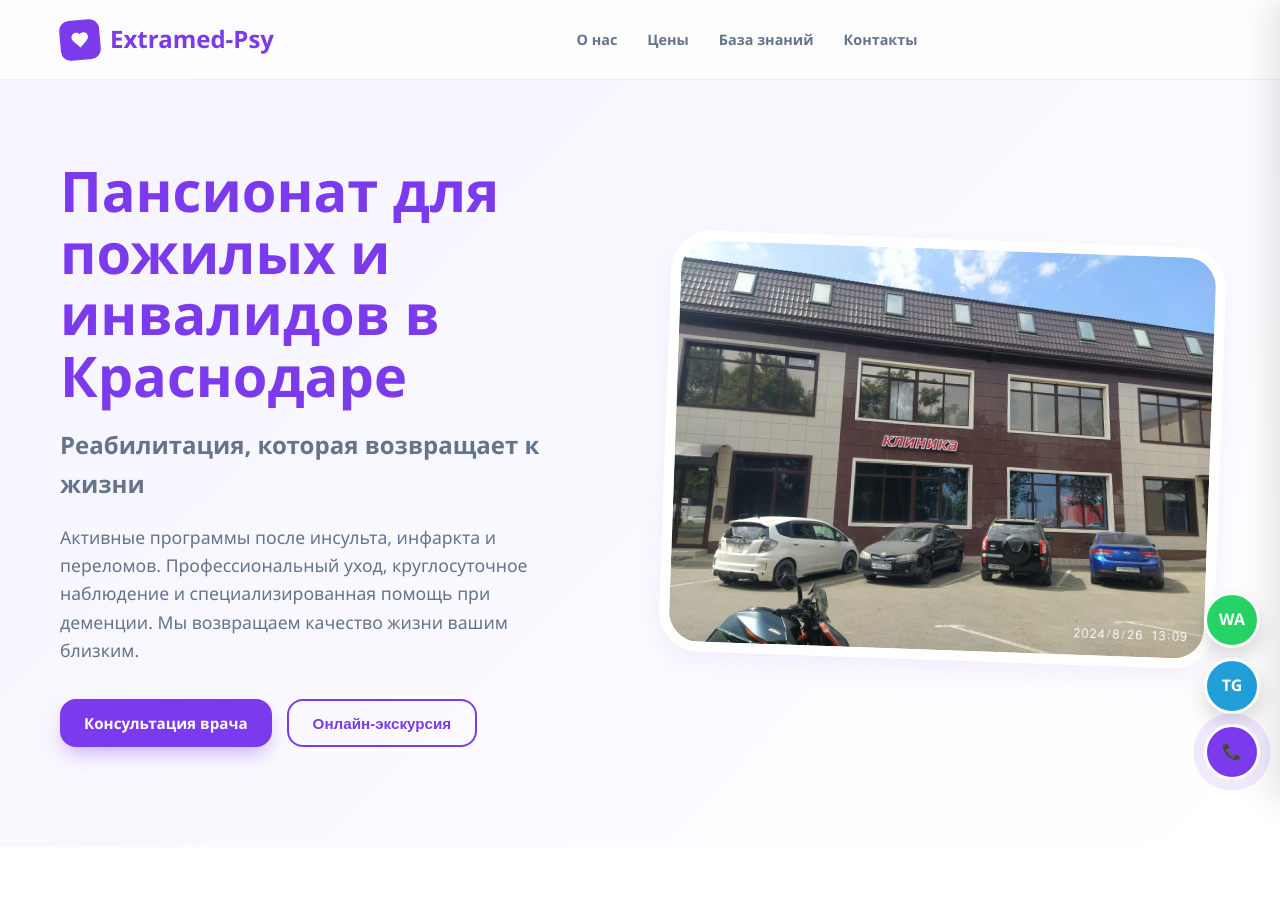
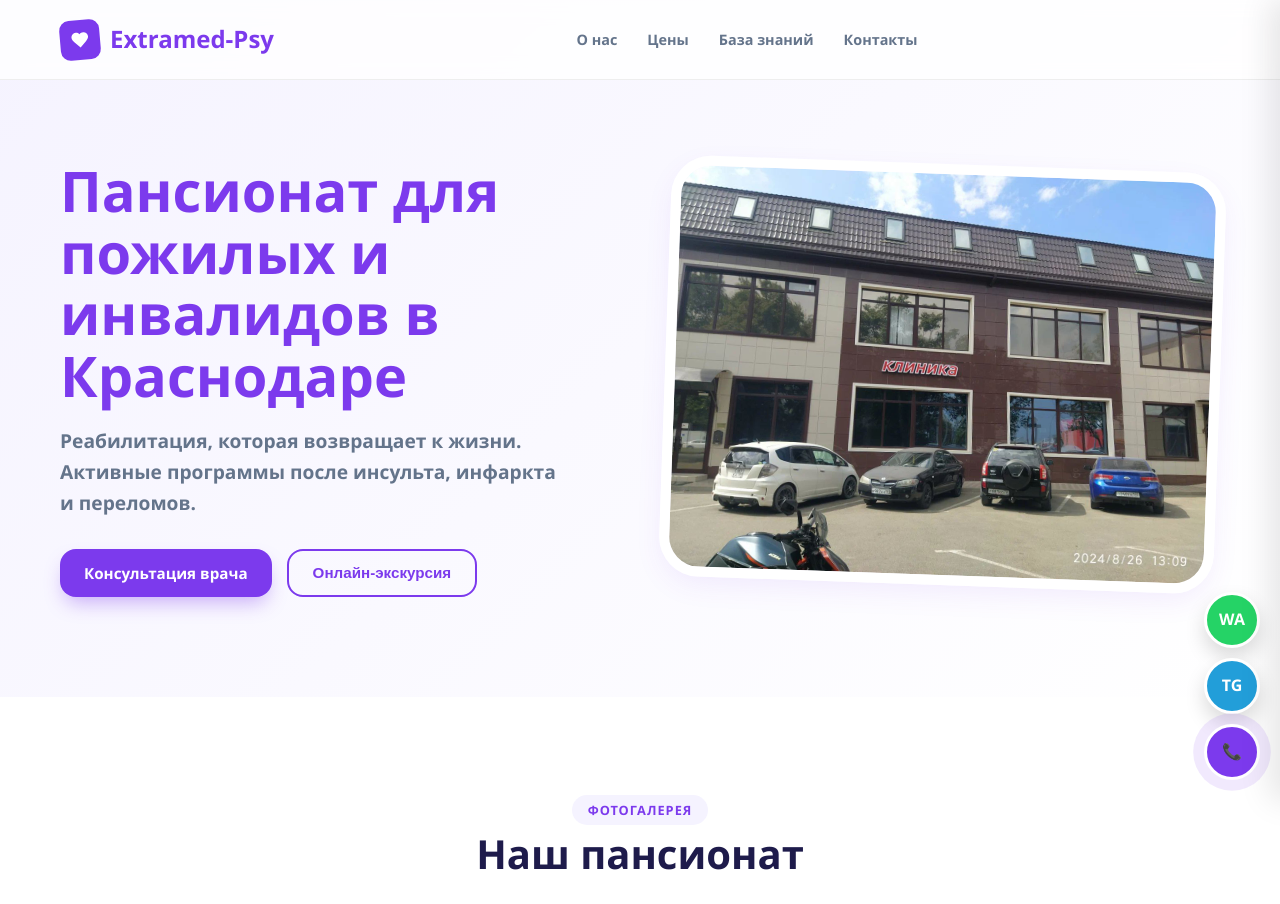
Before and after one commit to manusteamkrr-hub/orchids-----bitrix--, a PHP site: page /index.php in a window 1280 px wide. Shown: the top 904 px of the page. Run offline with PHP 8.4, Linux system fonts and the light colour scheme.

Commit message:
Upload codebase file index.php

```diff
--- a/index.php
+++ b/index.php
@@ -380,8 +380,9 @@ if ($page === 'articles') {
             <div class="container hero-grid">
                 <div>
                     <h1 style="color: var(--primary);">Пансионат для пожилых и инвалидов в Краснодаре</h1>
-                    <h2 style="font-size: 1.5rem; margin-bottom: 20px; color: var(--text-muted); font-weight: 700;">Реабилитация, которая возвращает к жизни</h2>
-                    <p>Активные программы после инсульта, инфаркта и переломов. Профессиональный уход, круглосуточное наблюдение и специализированная помощь при деменции. Мы возвращаем качество жизни вашим близким.</p>
+                    <p style="font-size: 1.2rem; color: var(--text-muted); font-weight: 700; margin-bottom: 30px;">
+                        Реабилитация, которая возвращает к жизни. Активные программы после инсульта, инфаркта и переломов.
+                    </p>
                     <div style="display: flex; gap: 15px; flex-wrap: wrap; margin-top: 30px;">
                         <a href="tel:88612906619" class="btn btn-primary">Консультация врача</a>
                         <button class="btn btn-outline" onclick="toggleModal(true)">Онлайн-экскурсия</button>
```
